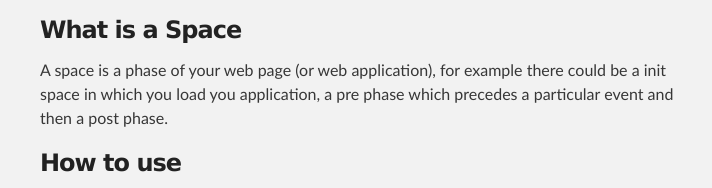
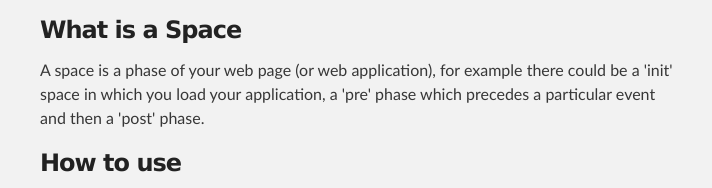
Before and after one commit to PaoloCifariello/Eventspace.js, a plain HTML site: page index.html in a window 1280 px wide. Shown: the part 399-587 px from the top of the page, 280-992 px from the left. Drawn offline with Linux system fonts and the light colour scheme.

Commit message:
Update index.html

```diff
--- a/index.html
+++ b/index.html
@@ -40,7 +40,7 @@ You can have different spaces during life course of your web application and wit
 <h3>
 <a name="what-is-a-space" class="anchor" href="#what-is-a-space"><span class="octicon octicon-link"></span></a>What is a Space</h3>
 
-<p>A space is a phase of your web page (or web application), for example there could be a init space in which you load you application, a pre phase which precedes a particular event and then a post phase.</p>
+<p>A space is a phase of your web page (or web application), for example there could be a 'init' space in which you load your application, a 'pre' phase which precedes a particular event and then a 'post' phase.</p>
 
 <h3>
 <a name="how-to-use" class="anchor" href="#how-to-use"><span class="octicon octicon-link"></span></a>How to use</h3>
```
